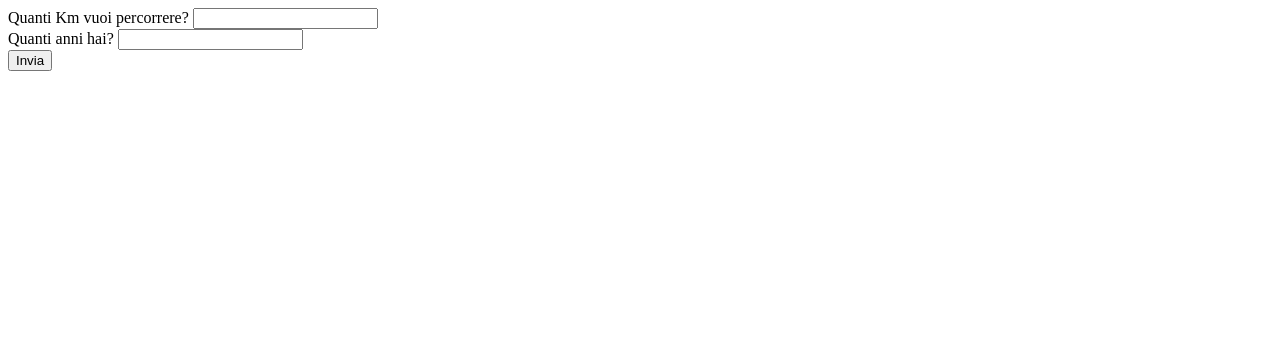
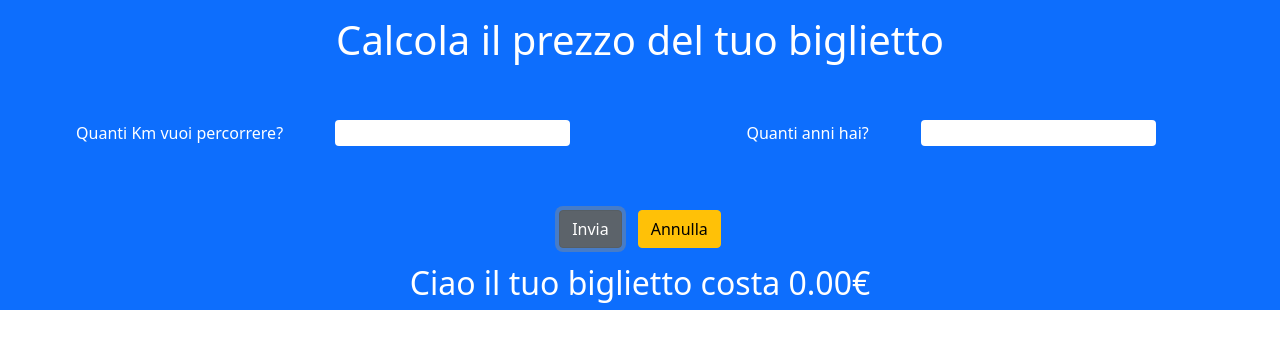
Before and after one commit to gregluca/js-biglietto-treno-form, a plain HTML site: page index.html in a window 1280 px wide. Both pictures are taken after a click on the button "Invia". Drawn offline with nearby package versions, Linux system fonts and the light colour scheme.

Commit message:
Add: html - bootstrap

```diff
--- a/index.html
+++ b/index.html
@@ -6,26 +6,38 @@
     <meta name="viewport" content="width=device-width, initial-scale=1.0">
     <title>Biglietto del treno</title>
     <link rel="stylesheet" href="css/style.css">
+    <link href="https://cdn.jsdelivr.net/npm/bootstrap@5.0.2/dist/css/bootstrap.min.css" rel="stylesheet" integrity="sha384-EVSTQN3/azprG1Anm3QDgpJLIm9Nao0Yz1ztcQTwFspd3yD65VohhpuuCOmLASjC" crossorigin="anonymous">
 </head>
 <body>
-    <section class="module">
-        <div class="input-item">
+    <div class="container-fluid bg-primary">
+        <header>
+            <div class="row">
+                <div class="col text-center text-white pt-3">
+                    <h1>Calcola il prezzo del tuo biglietto</h1>
+                </div>
+            </div>
+        </header>
+        <section class="module d-flex justify-content-around">
+            <div class="input-item text-white">
                 <label for="km">Quanti Km vuoi percorrere?</label>
-            <input type="text" id="km">
+                <input class="m-5 border-0 rounded-2" type="text" id="km">
             </div>
-        <div class="input-item">
+            <div class="input-item align-self-center text-white">
                 <label for="age">Quanti anni hai?</label>
-            <input type="text" id="age">
-        </div>
-        <div class="button">
-            <button id="send">Invia</button>
+                <input class="m-5 border-0 rounded-2" type="text" id="age">
             </div>
         </section>
-    <section class="result-section">
+            <div class="button d-flex justify-content-center p-2">
+                <button class="btn btn-secondary m-2" id="send">Invia</button>
+                <button class="btn btn-warning m-2" id="return">Annulla</button>
+            </div>
+        <section class="result-section hidden d-flex justify-content-center text-white">
             <h2 id="greeting">
-
+                Ciao il tuo biglietto costa
             </h2>
         </section>
+    </div>
+
     <script src="js/script.js"></script>
 </body>
 </html>
--- a/js/script.js
+++ b/js/script.js
@@ -4,8 +4,9 @@ console.log (numberKmElem);
 const numberAgeElem = document.getElementById ("age");
 console.log (numberAgeElem);
 
+const sendBtn = document.getElementById ("send");
 
-const sendBtn = document.getElementById ("send");
+const resultSection = document.querySelector(".result-section");
 
 sendBtn.addEventListener("click", function () {
 
@@ -27,10 +28,21 @@ sendBtn.addEventListener("click", function () {
         discount = (price * 0.40).toFixed(2);
         console.log ("over", discount);
     }
-    //const resultSection = (price - discount).toFixed(2);
+    price = (price - discount).toFixed(2);
+    console.log ("prezzofinale", price);
 
-    price = (price - discount).toFixed(2);
-    console.log("prezzofinale", price);
+    // messaggio
+    const userGreeting = `Ciao il tuo biglietto costa ${price}€`;
+    console.log(userGreeting);
 
+    // output
+    document.getElementById("greeting").innerHTML = userGreeting;
+    resultSection.classList.remove("hidden");
 
 })
+document.getElementById("return").addEventListener("click", function (){
+    numberAgeElem.value ="";
+    numberKmElem.value ="";
+    document.getElementById("greeting").innerHTML ="";
+    resultSection.classList.add("hidden");
+})
```
Lines whose indentation alone changed are shown as unchanged.
